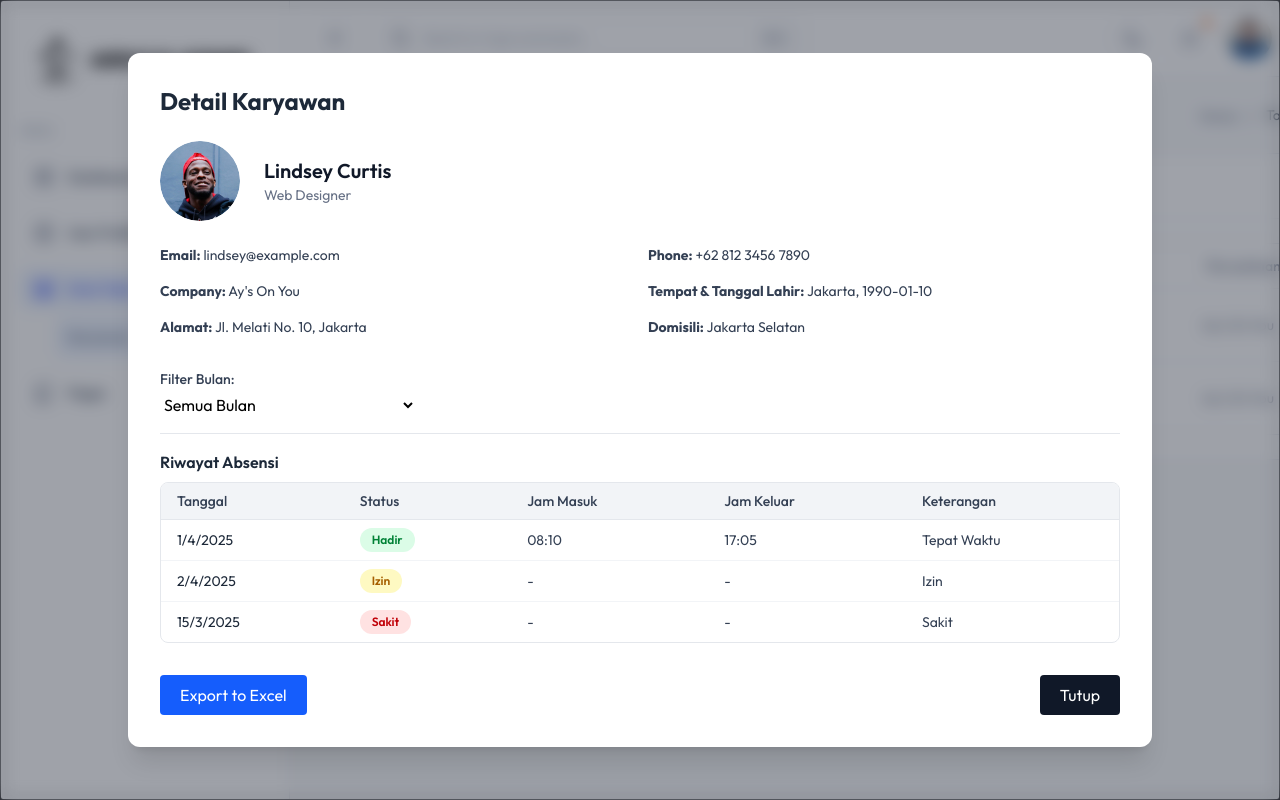
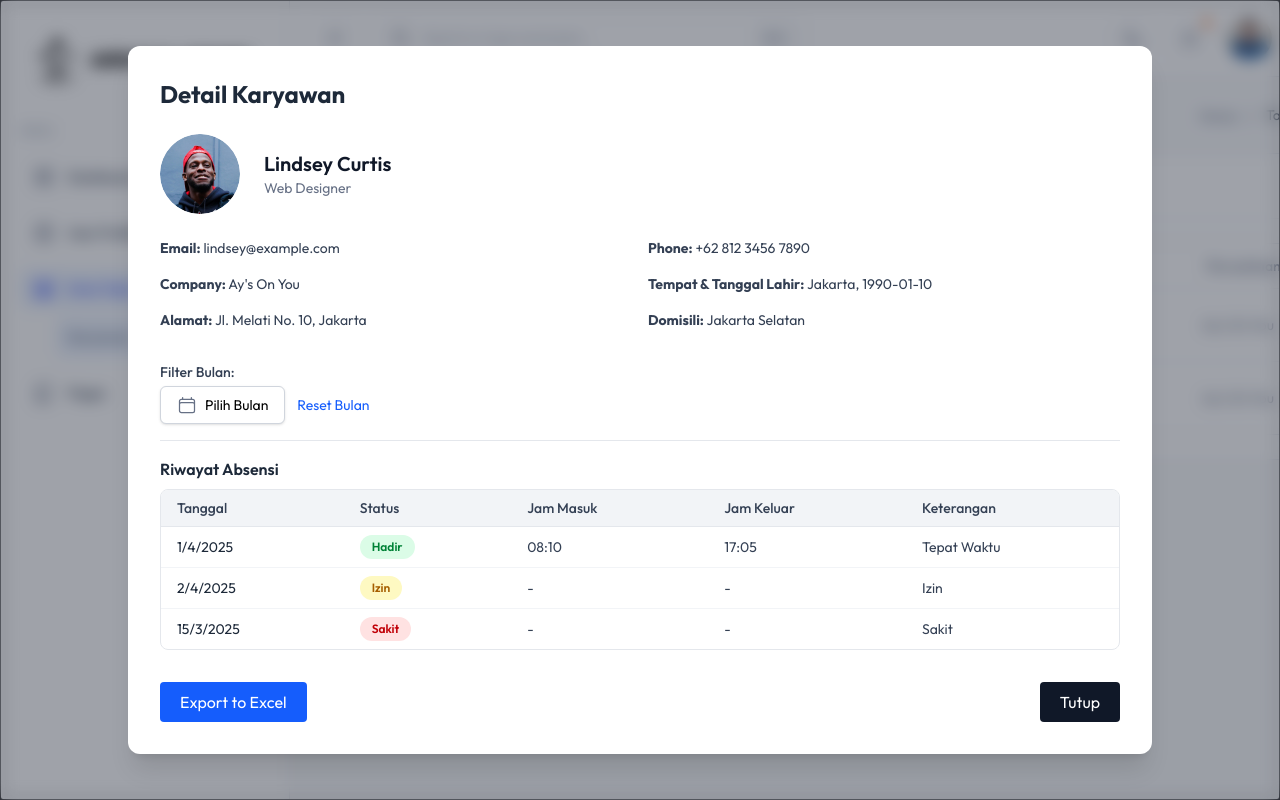
Before and after one commit to habieell/arraya-attendance, a Next.js app: page /basic-tables in a window 1280 px wide. Both pictures are taken after a click on the element 840 px from the left and 325 px from the top of the page. Shown: the top 800 px of the page. Built offline with nearby package versions, Linux system fonts and the light colour scheme.

Commit message:
Benerin CALENDAR STRESSS ANJ

```diff
--- a/package.json
+++ b/package.json
@@ -16,22 +16,27 @@
     "@fullcalendar/react": "^6.1.15",
     "@fullcalendar/timegrid": "^6.1.15",
     "@headlessui/react": "^2.2.2",
+    "@heroicons/react": "^2.2.0",
     "@react-jvectormap/core": "^1.0.4",
     "@react-jvectormap/world": "^1.1.2",
     "@tailwindcss/forms": "^0.5.9",
     "@tailwindcss/postcss": "^4.0.9",
     "apexcharts": "^4.3.0",
     "autoprefixer": "^10.4.20",
+    "date-fns": "^4.1.0",
+    "dayjs": "^1.11.13",
     "file-saver": "^2.0.5",
     "flatpickr": "^4.6.13",
     "lucide-react": "^0.502.0",
     "next": "15.2.3",
     "react": "^19.0.0",
     "react-apexcharts": "^1.7.0",
+    "react-day-picker": "^9.6.7",
     "react-dnd": "^16.0.1",
     "react-dnd-html5-backend": "^16.0.1",
     "react-dom": "^19.0.0",
     "react-dropzone": "^14.3.5",
+    "react-tailwindcss-datepicker": "^2.0.0",
     "swiper": "^11.2.0",
     "tailwind-merge": "^2.6.0",
     "xlsx": "^0.18.5"
@@ -39,6 +44,7 @@
   "devDependencies": {
     "@eslint/eslintrc": "^3",
     "@svgr/webpack": "^8.1.0",
+    "@types/file-saver": "^2.0.7",
     "@types/node": "^20",
     "@types/react": "^19",
     "@types/react-dom": "^19",
--- /dev/null
+++ b/src/components/calendar/HeroUIDatePicker.tsx
@@ -0,0 +1,94 @@
+"use client";
+
+import { useEffect, useRef, useState } from "react";
+import { format } from "date-fns";
+import { CalendarIcon } from "@heroicons/react/24/outline";
+import { DayPicker } from "react-day-picker";
+import { createPortal } from "react-dom";
+import "react-day-picker/dist/style.css";
+
+interface Props {
+  onChange: (value: string) => void;
+}
+
+export function HeroUIDatePicker({ onChange }: Props) {
+  const [selected, setSelected] = useState<Date>();
+  const [showCalendar, setShowCalendar] = useState(false);
+  const buttonRef = useRef<HTMLButtonElement>(null);
+  const calendarRef = useRef<HTMLDivElement>(null); // <== Tambahan penting!
+
+  const toggleCalendar = () => setShowCalendar((prev) => !prev);
+  const closeCalendar = () => setShowCalendar(false);
+
+  const handleSelect = (date: Date | undefined) => {
+    setSelected(date);
+    if (date) {
+      onChange(format(date, "yyyy-MM"));
+    }
+    closeCalendar();
+  };
+
+  useEffect(() => {
+    const handleClickOutside = (event: MouseEvent) => {
+      const target = event.target as Node;
+      if (
+        !buttonRef.current?.contains(target) &&
+        !calendarRef.current?.contains(target)
+      ) {
+        closeCalendar();
+      }
+    };
+
+    if (showCalendar) {
+      document.addEventListener("mousedown", handleClickOutside);
+    } else {
+      document.removeEventListener("mousedown", handleClickOutside);
+    }
+
+    return () => {
+      document.removeEventListener("mousedown", handleClickOutside);
+    };
+  }, [showCalendar]);
+
+  return (
+    <>
+      <button
+        ref={buttonRef}
+        onClick={toggleCalendar}
+        className="flex items-center gap-2 px-4 py-2 border border-gray-300 bg-white rounded-md text-sm shadow-sm hover:bg-gray-50 dark:bg-gray-700 dark:border-gray-600 dark:text-white"
+      >
+        <CalendarIcon className="h-5 w-5 text-gray-500 dark:text-gray-300" />
+        {selected ? format(selected, "MMMM yyyy") : "Pilih Bulan"}
+      </button>
+
+      {showCalendar &&
+        typeof window !== "undefined" &&
+        createPortal(
+          <div className="fixed inset-0 z-[99999] flex items-center justify-center bg-black/20 backdrop-blur-sm">
+            <div
+              ref={calendarRef}
+              className="bg-white dark:bg-gray-800 rounded-xl shadow-lg p-4 ring-1 ring-black/10"
+            >
+              <DayPicker
+                mode="single"
+                selected={selected}
+                onSelect={handleSelect}
+                captionLayout="dropdown"
+                fromYear={2020}
+                toYear={2030}
+              />
+              <div className="text-center mt-3">
+                <button
+                  onClick={closeCalendar}
+                  className="text-sm text-blue-600 hover:underline"
+                >
+                  Tutup
+                </button>
+              </div>
+            </div>
+          </div>,
+          document.body
+        )}
+    </>
+  );
+}
--- a/src/components/example/ModalExample/UserDetailModal.tsx
+++ b/src/components/example/ModalExample/UserDetailModal.tsx
@@ -5,6 +5,9 @@ import { Dialog } from "@headlessui/react";
 import Image from "next/image";
 import * as XLSX from "xlsx";
 import { saveAs } from "file-saver";
+import { HeroUIDatePicker } from "../../calendar/HeroUIDatePicker";
+
+
 
 interface Attendance {
   date: string;
@@ -37,12 +40,6 @@ interface Props {
 
 export default function UserDetailModal({ isOpen, onClose, user }: Props) {
   const [selectedMonth, setSelectedMonth] = useState("");
-
-  const monthOptions = useMemo(() => {
-    if (!user) return [];
-    const months = user.attendanceHistory.map((a) => a.date.slice(0, 7));
-    return Array.from(new Set(months));
-  }, [user]);
 
   const filteredAttendance = useMemo(() => {
     if (!user) return [];
@@ -121,21 +118,15 @@ export default function UserDetailModal({ isOpen, onClose, user }: Props) {
           <label className="block text-sm font-medium text-gray-700 dark:text-gray-200 mb-1">
             Filter Bulan:
           </label>
-          <select
-            value={selectedMonth}
-            onChange={(e) => setSelectedMonth(e.target.value)}
-            className="w-full md:w-64 rounded-md border-gray-300 dark:bg-gray-700 dark:text-white"
-          >
-            <option value="">Semua Bulan</option>
-            {monthOptions.map((month) => (
-              <option key={month} value={month}>
-                {new Date(month + "-01").toLocaleDateString("id-ID", {
-                  month: "long",
-                  year: "numeric",
-                })}
-              </option>
-            ))}
-          </select>
+          <div className="flex items-center gap-3">
+            <HeroUIDatePicker onChange={(val) => setSelectedMonth(val)} />
+            <button
+              onClick={() => setSelectedMonth("")}
+              className="text-sm text-blue-600 hover:underline"
+            >
+              Reset Bulan
+            </button>
+          </div>
         </div>
 
         <div className="border-t pt-4">
```
Also changed, not shown: 1 other file (tests, documents, lock files or other folders).
